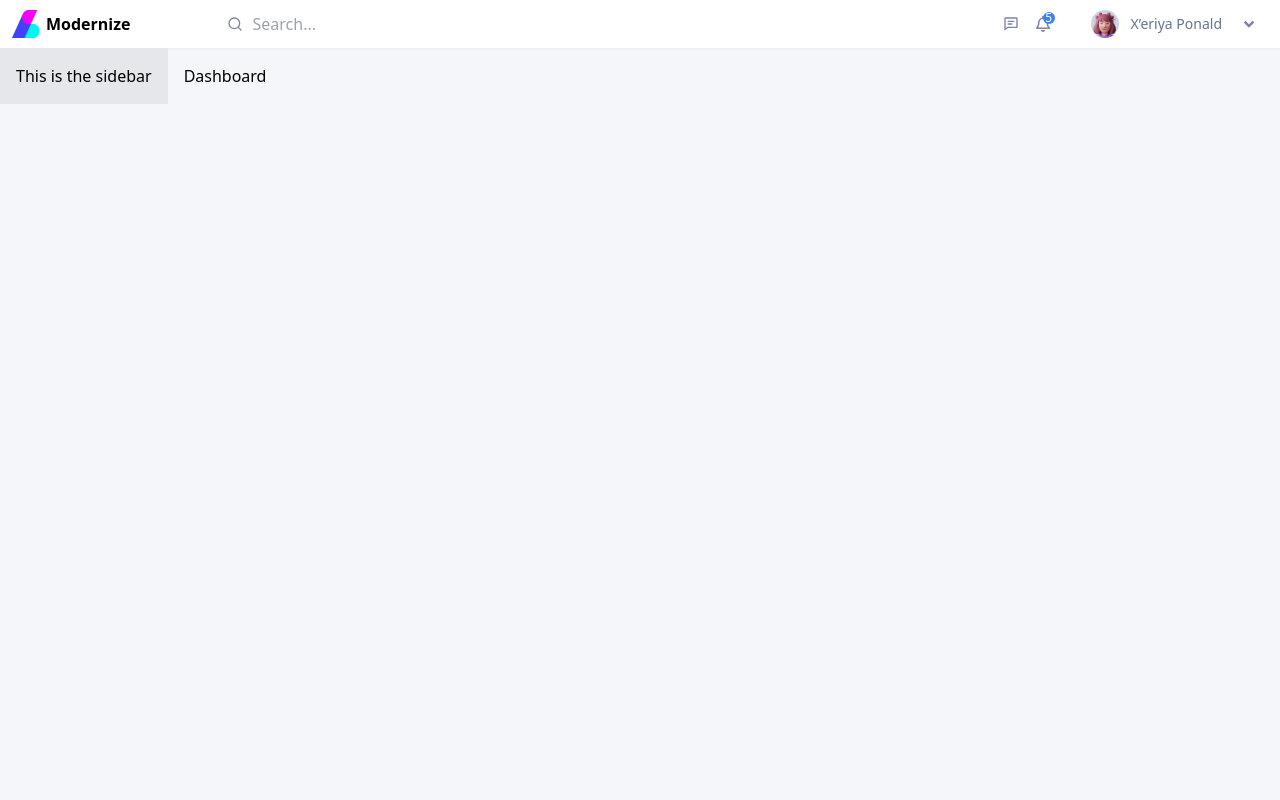
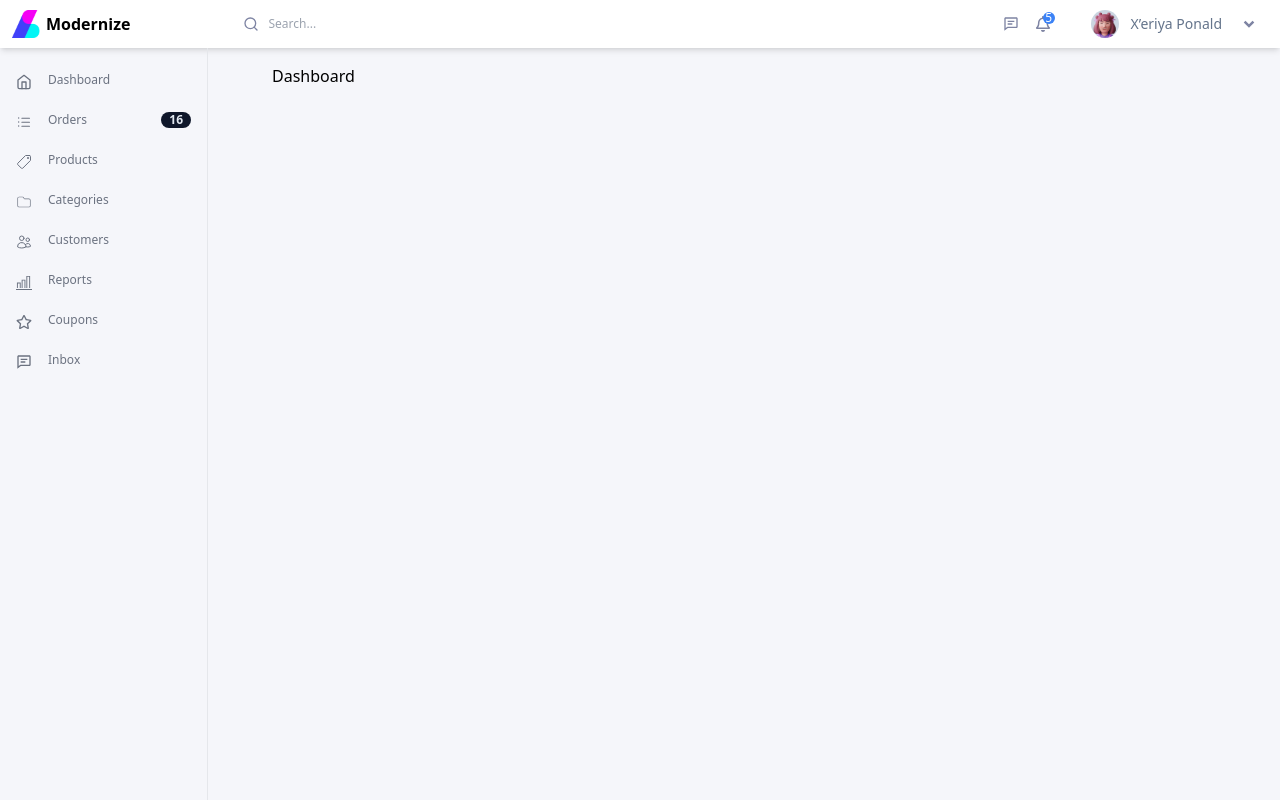
Before and after one commit to bashiryousufy/modernize_dash, a React (Vite) app: page / in a window 1280 px wide. Built offline with nearby package versions, Linux system fonts and the light colour scheme.

Commit message:
Added sidebar + sidebar items

```diff
--- a/src/App.tsx
+++ b/src/App.tsx
@@ -2,6 +2,13 @@ import { BrowserRouter as Router, Route, Routes, } from 'react-router-dom';
 import Layout from './Layout';
 import Dashboard from './pages/Dashboard';
 import NotfoundPage from './pages/NotfoundPage';
+import Orders from './pages/Orders';
+import Products from './pages/Products';
+import Categories from './pages/Categories';
+import Customers from './pages/Customers';
+import Reports from './pages/Reports';
+import Coupons from './pages/Coupons';
+import Inbox from './pages/Inbox';
 
 function App() {
     return (
@@ -9,6 +16,13 @@ function App() {
             <Layout>
                 <Routes>
                     <Route path="/" element={<Dashboard />} />
+                    <Route path="/orders" element={<Orders />} />
+                    <Route path="/products" element={<Products />} />
+                    <Route path="/categories" element={<Categories />} />
+                    <Route path="/customers" element={<Customers />} />
+                    <Route path="/reports" element={<Reports />} />
+                    <Route path="/coupons" element={<Coupons />} />
+                    <Route path="/inbox" element={<Inbox />} />
                     <Route path="*" element={<NotfoundPage />} />
                 </Routes>
             </Layout>
--- a/src/Layout.tsx
+++ b/src/Layout.tsx
@@ -1,6 +1,6 @@
 import { ReactNode } from 'react';
 import Header from './components/ui/Header';
-import Sidebar from './components/ui/Sidebar';
+import Sidebar from './components/ui/Sidebar/Sidebar';
 
 interface LayoutProps {
     children: ReactNode;
@@ -12,7 +12,7 @@ function Layout({ children }: LayoutProps) {
             <Header />
             <div className="flex">
                 <Sidebar />
-                <main className="p-4">
+                <main className="p-4 sm:ml-64">
                     {children}
                 </main>
             </div>
--- a/src/components/ui/Header.tsx
+++ b/src/components/ui/Header.tsx
@@ -12,16 +12,16 @@ const Header = () => {
     const [notifications] = useNotifications();
 
     return (
-        <div className='flex items-center bg-white shadow-sm h-12'>
+        <div className='flex items-center bg-white shadow-md h-12'>
 
             <div className="flex items-center ml-3">
                 <img src={logo} alt="logo" className="h-7 w-7" />
                 <h1 className="text-black ml-1.5 font-bold">Modernize</h1>
             </div>
 
-            <div className="flex items-center ml-24 mr-auto gap-2.5">
+            <div className="flex items-center ml-28 mr-auto gap-2.5">
                 <FiSearch className='icon' />
-                <input type="text" placeholder='Search...' className="!outline-none" />
+                <input type="text" placeholder='Search...' className="!outline-none text-xs" />
             </div>
 
             <div className='flex items-center'>
--- a/src/components/ui/Sidebar.tsx
+++ /dev/null
@@ -1,10 +0,0 @@
-
-function Sidebar() {
-    return (
-        <aside className="bg-gray-200 p-4">
-            This is the sidebar
-        </aside>
-    );
-}
-
-export default Sidebar;
--- /dev/null
+++ b/src/components/ui/Sidebar/SideBarMenuItem.tsx
@@ -0,0 +1,25 @@
+import React from 'react';
+import { Link } from 'react-router-dom';
+
+export interface SidebarMenuItemProps {
+    icon: React.ReactNode;
+    title: string;
+    route: string;
+    notifications?: number;
+}
+
+const SidebarMenuItem: React.FC<SidebarMenuItemProps> = ({ icon, title, route, notifications }) => {
+    return (
+        <Link to={route} className="flex items-center p-2 text-gray-900 rounded-md  hover:bg-blue-600 group pb-4">
+            <div className="flex-shrink-0 w-3 h-3 text-gray-500 transition duration-75 dark:text-gray-400 group-hover:text-gray-900 dark:group-hover:text-white">
+                {icon}
+            </div>
+            <span className="flex-1 ms-3 whitespace-nowrap hover:text-white text-gray-500 text-xs pl-2">{title}</span>
+            {notifications !== undefined && (
+                <span className="inline-flex items-center justify-center w-0.2 h-1 p-2 ms-3 text-xs font-semibold bg-slate-900 text-slate-200 rounded-full ">{notifications}</span>
+            )}
+        </Link>
+    );
+}
+
+export default SidebarMenuItem;
--- /dev/null
+++ b/src/components/ui/Sidebar/Sidebar.tsx
@@ -0,0 +1,74 @@
+import { FiHome } from "react-icons/fi";
+import SidebarMenuItem, { SidebarMenuItemProps } from "./SideBarMenuItem"
+import { GoListUnordered } from "react-icons/go";
+import { IoPricetagOutline } from "react-icons/io5";
+import { CiFolderOn } from "react-icons/ci";
+import { HiOutlineUsers } from "react-icons/hi2";
+import { TfiBarChart } from "react-icons/tfi";
+import { FaRegStar } from "react-icons/fa";
+import { BiCommentDetail } from "react-icons/bi";
+
+const Sidebar = () => {
+    const orders = Array.from({ length: 16 });
+
+    const sideMenuItems: SidebarMenuItemProps[] = [
+        {
+            icon: <FiHome />,
+            route: "/",
+            title: "Dashboard",
+        },
+        {
+            icon: <GoListUnordered />,
+            route: "/orders",
+            title: "Orders",
+            notifications: orders.length,
+        },
+        {
+            icon: <IoPricetagOutline />,
+            route: "/products",
+            title: "Products",
+        },
+        {
+            icon: <CiFolderOn />,
+            route: "/categories",
+            title: "Categories",
+        },
+        {
+            icon: <HiOutlineUsers />,
+            route: "/customers",
+            title: "Customers",
+        },
+        {
+            icon: <TfiBarChart />,
+            route: "/reports",
+            title: "Reports",
+        },
+        {
+            icon: <FaRegStar />,
+            route: "/coupons",
+            title: "Coupons",
+        },
+        {
+            icon: <BiCommentDetail />,
+            route: "/inbox",
+            title: "Inbox",
+        }
+    ];
+
+    return (
+        <aside className="fixed left-0 z-40 w-52 h-screen transition-transform -translate-x-full sm:translate-x-0 border-r" aria-label="Sidebar">
+            <div className="h-full px-2 py-4">
+                {sideMenuItems.map((menuItem) => (
+                    <SidebarMenuItem
+                        icon={menuItem.icon}
+                        route={menuItem.route}
+                        title={menuItem.title}
+                        notifications={menuItem.notifications}
+                    />
+                ))}
+            </div>
+        </aside>
+    )
+}
+
+export default Sidebar
```
